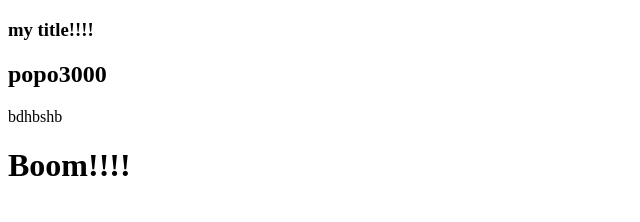
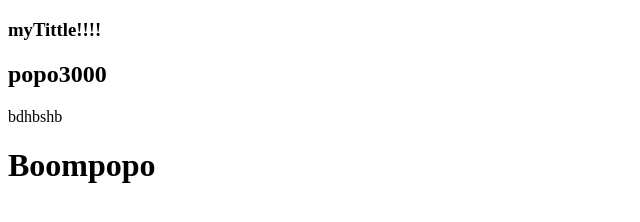
Before and after one commit to EtsHasade/Git-Workflow-Test, a plain HTML site: page index.html in a window 1280 px wide. Shown: the whole page, without its empty margins (0-640 px from the left). Drawn offline with Linux system fonts and the light colour scheme.

Commit message:
chanhe popo

```diff
--- a/index.html
+++ b/index.html
@@ -8,10 +8,10 @@
 </head>
 
 <body>
-    <h3>my title!!!!</h3>
+    <h3>myTittle!!!!</h3>
     <h2>popo3000</h2>
     <p>bdhbshb</p>
-    <h1>Boom!!!!</h1>
+    <h1>Boompopo</h1>
 
 
 
--- a/js/main.js
+++ b/js/main.js
@@ -3,7 +3,7 @@
 // Using the GUI - publish project
 // Show invitation process + clone from VSC
 // show branches.
-//
+// -
 // motivation for team's work:
 /*
 a. less conflict
```
